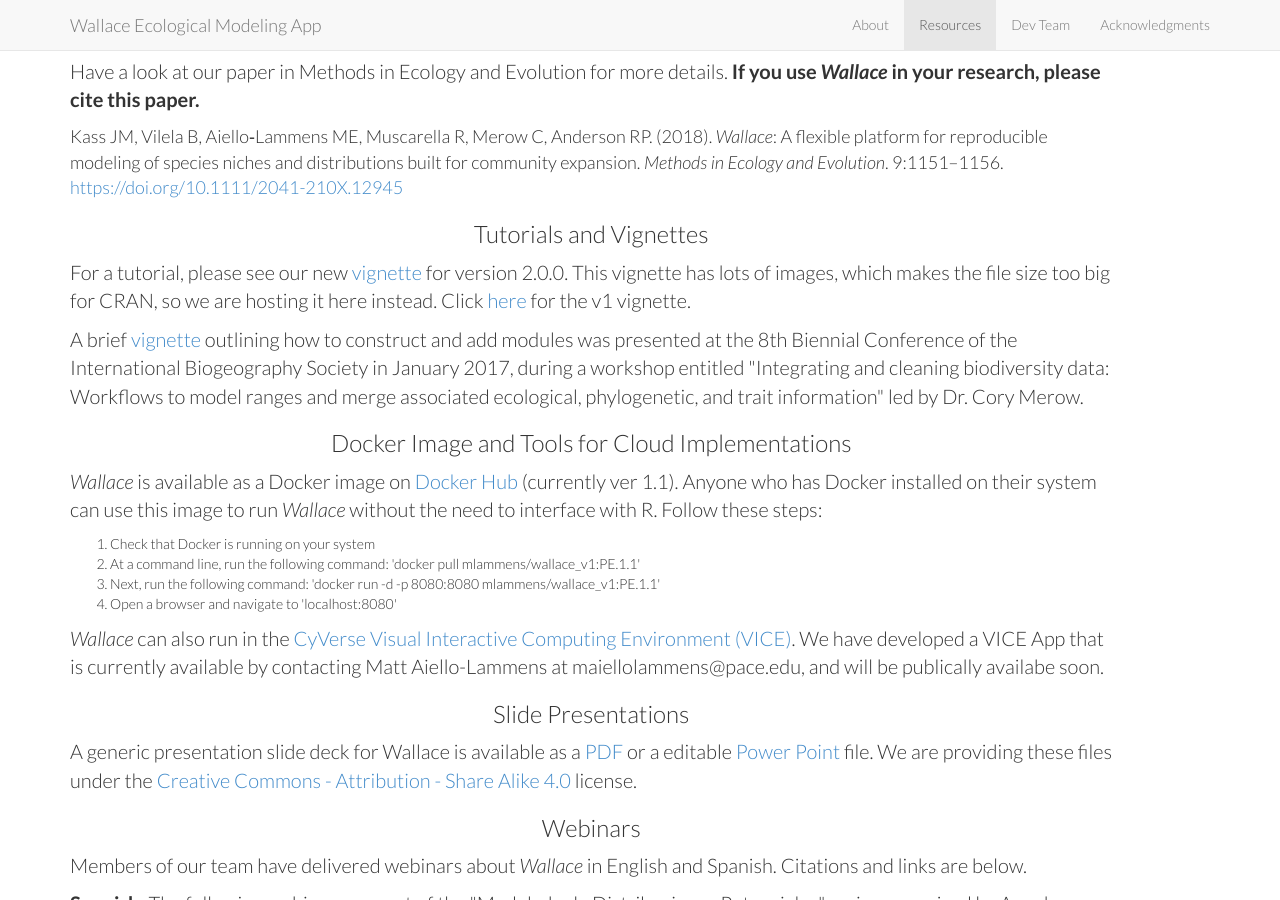
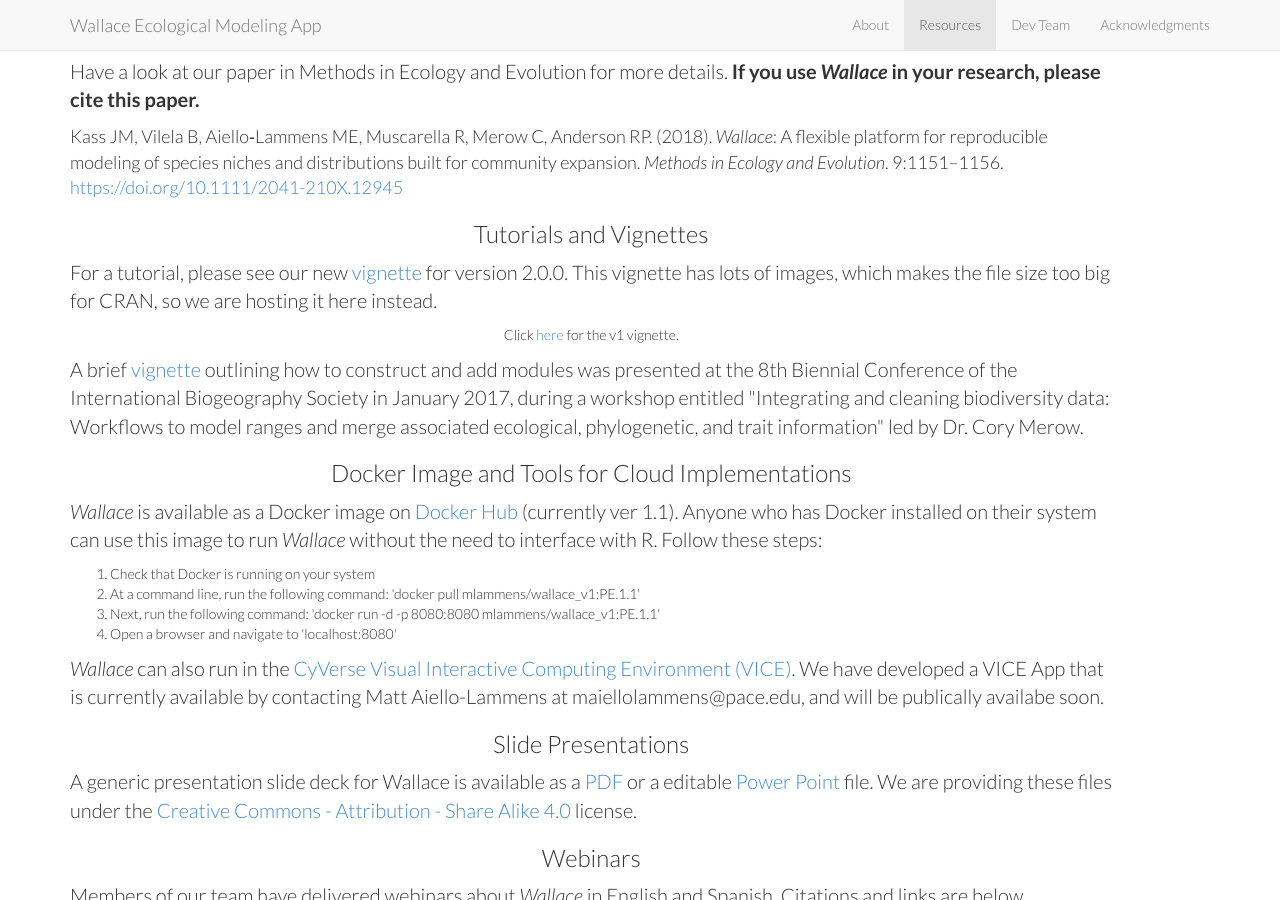
Before and after one commit to wallaceEcoMod/wallaceecomod.github.io, a Jekyll site: the page built from index.html, in a window 1280 px wide and 900 px high, scrolled down 1340 px. Built offline with Jekyll 4.4.1, drawn with Linux system fonts in a browser that asks for light colours.

```diff
--- a/_includes/resources.html
+++ b/_includes/resources.html
@@ -17,7 +17,7 @@
       <p style="font-size:20px" align="left">
 	For a tutorial, please see our new <a href="https://wallaceecomod.github.io/wallace/articles/tutorial-v2.html" target="_blank">vignette</a> for version 2.0.0.
 	This vignette has lots of images, which makes the file size too big for CRAN, so we are hosting it here instead.
-	Click <a href="https://wallaceecomod.github.io/wallace/articles/tutorial-v1.html">here</a> for the v1 vignette.
+	<p>Click <a href="https://wallaceecomod.github.io/wallace/articles/tutorial-v1.html">here</a> for the v1 vignette.</p>
       <p style="font-size:20px" align="left">
 	A brief <a href="https://cmerow.github.io/RDataScience/3_4_wallace.html" target="_blank">vignette</a> outlining how to construct
 	and add modules was presented at the 8th Biennial Conference of the International Biogeography Society in January 2017,
```
